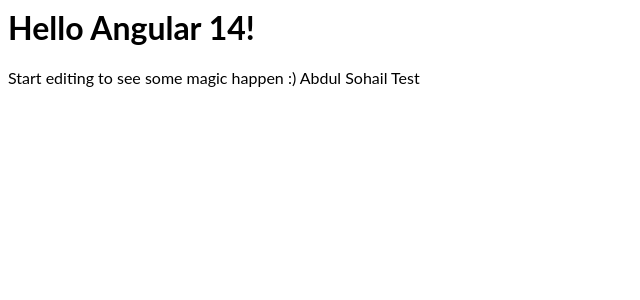
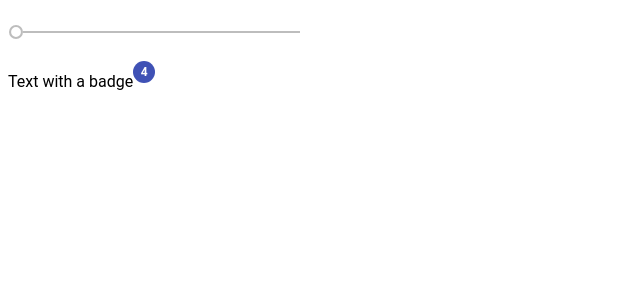
Before and after one commit to pasha13730/angular-ivy-gzmf8t, an Angular app: page / in a window 1280 px wide. Shown: the top 300 px of the page, without its empty margins (0-640 px from the left). Built offline with nearby package versions, Linux system fonts and the light colour scheme.

Commit message:
4 files modified

```diff
--- a/src/app/app.component.css
+++ b/src/app/app.component.css
@@ -1,3 +1,4 @@
-p {
-  font-family: Lato;
+
+mat-slider {
+  width: 300px;
 }
--- a/src/app/app.component.html
+++ b/src/app/app.component.html
@@ -1,4 +1,6 @@
-<hello name="{{ name }}"></hello>
+
+<mat-slider></mat-slider>
+
 <p>
-  Start editing to see some magic happen :) Abdul Sohail Test
+  <span matBadge="4" matBadgeOverlap="false">Text with a badge</span>
 </p>
--- a/src/app/app.module.ts
+++ b/src/app/app.module.ts
@@ -4,10 +4,11 @@ import { FormsModule } from '@angular/forms';
 import {BrowserAnimationsModule} from '@angular/platform-browser/animations';
 import { AppComponent } from './app.component';
 import { HelloComponent } from './hello.component';
-import {} from '@angular/material';
+import { MatSliderModule } from '@angular/material/slider';
+import {MatBadgeModule} from '@angular/material/badge';
 
 @NgModule({
-  imports:      [ BrowserModule, FormsModule ,BrowserAnimationsModule],
+  imports:      [ BrowserModule, FormsModule ,BrowserAnimationsModule,MatSliderModule,MatBadgeModule],
   declarations: [ AppComponent, HelloComponent ],
   bootstrap:    [ AppComponent ]
 })
--- a/src/styles.css
+++ b/src/styles.css
@@ -1 +1,9 @@
 /* Add application styles & imports to this file! */
+@import '~@angular/material/prebuilt-themes/indigo-pink.css';
+body {
+  font-family: Roboto, Arial, sans-serif;
+
+}
+.basic-container {
+  padding: 30px;
+}
```
